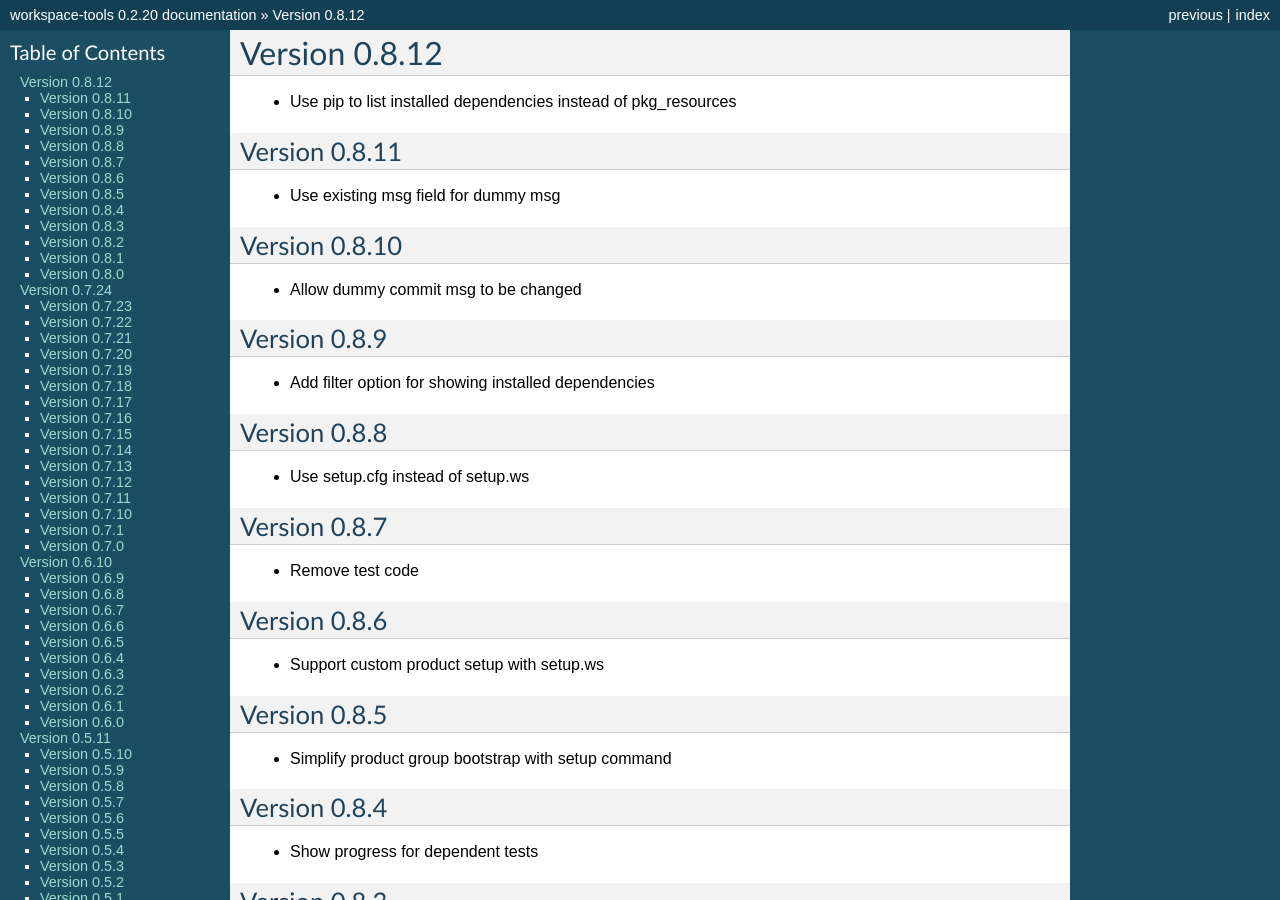
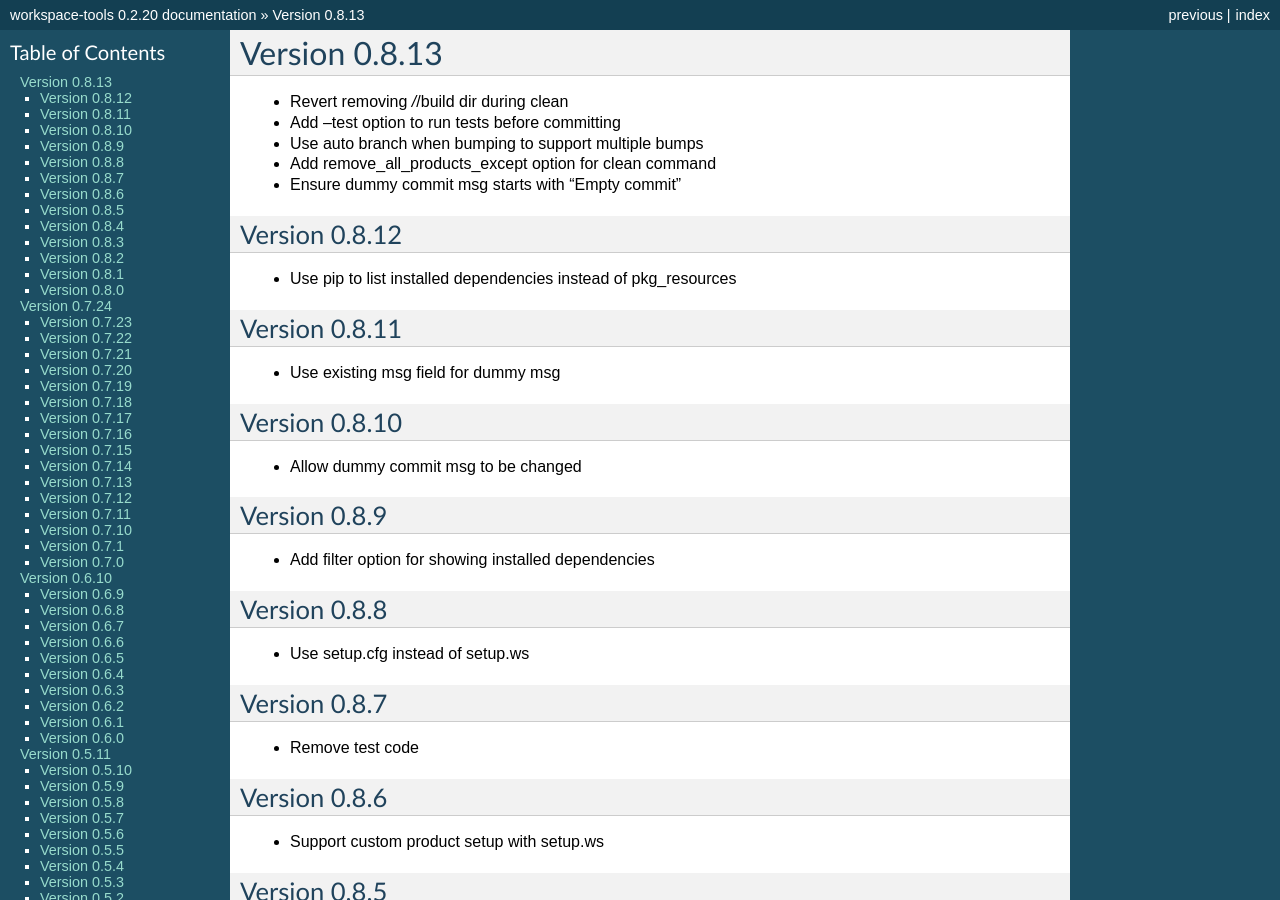
Before and after one commit to maxzheng/workspace-tools, a Sphinx documentation site: the page built from docs/CHANGELOG.rst, in a window 1280 px wide and 900 px high. Built offline with Sphinx 7.4.7, drawn with Linux system fonts in a browser that asks for light colours; some of the changed text lies outside the part shown.

Commit message:
Publish version 0.8.13

```diff
--- a/docs/CHANGELOG.rst
+++ b/docs/CHANGELOG.rst
@@ -1,5 +1,14 @@
+Version 0.8.13
+================================================================================
+
+* Revert removing */*/build dir during clean
+* Add --test option to run tests before committing
+* Use auto branch when bumping to support multiple bumps
+* Add remove_all_products_except option for clean command
+* Ensure dummy commit msg starts with "Empty commit"
+
 Version 0.8.12
-================================================================================
+--------------------------------------------------------------------------------
 
 * Use pip to list installed dependencies instead of pkg_resources
 
--- a/setup.py
+++ b/setup.py
@@ -10,7 +10,7 @@ def find_files(path):
 
 setuptools.setup(
   name='workspace-tools',
-  version='0.8.12',
+  version='0.8.13',
 
   author='Max Zheng',
   author_email='maxzheng.os @t gmail.com',
```
